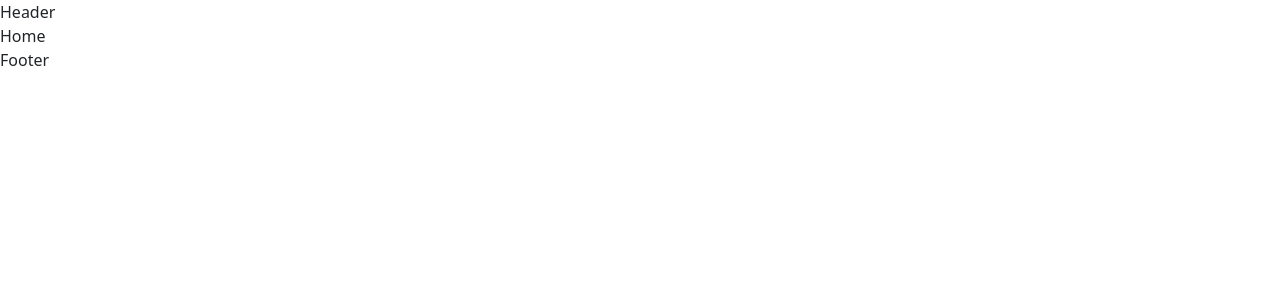
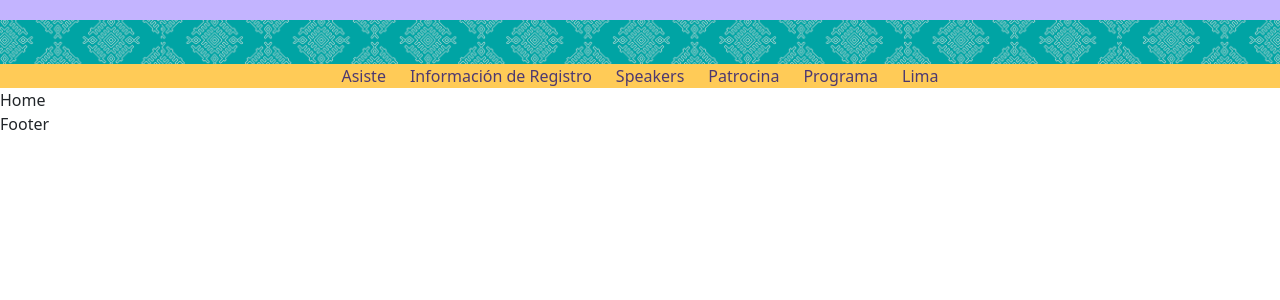
Before and after one commit to axel-rosas/convening-latam-27, a React (Vite) app: page / in a window 1280 px wide. Shown: the top 300 px of the page. Built offline with nearby package versions, Linux system fonts and the light colour scheme.

Commit message:
feat: implement Header component and styles

```diff
--- /dev/null
+++ b/src/components/Header/Header.module.css
@@ -0,0 +1,21 @@
+.divider {
+  width: 100vw;
+  height: 64px;
+  border-top: 20px solid #c3b4ff;
+  background-image: url("../../assets/images/decorative/divider-3.png");
+  background-repeat: repeat-x;
+  background-position: center;
+  background-size: auto 100%;
+}
+.navigation {
+  background: #ffcb57;
+}
+.nav__item {
+  text-decoration: none;
+  color: #4d3971;
+  font-weight: 500;
+  transition: color ease-in-out 0.2s;
+}
+.nav__item:hover {
+  color: #00a4a4;
+}
--- a/src/components/Header/Header.tsx
+++ b/src/components/Header/Header.tsx
@@ -1,5 +1,47 @@
+import styles from "./Header.module.css";
+
 const Header = () => {
-  return <header>Header</header>;
+  return (
+    <header>
+      <div className={styles.divider}></div>
+      <nav className={styles.navigation}>
+        <div className="container-fluid container-md">
+          <div className="row justify-content-center">
+            <div className="col-auto text-center">
+              <a href="" className={styles.nav__item}>
+                Asiste
+              </a>
+            </div>
+            <div className="col-auto text-center">
+              <a href="" className={styles.nav__item}>
+                Información de Registro
+              </a>
+            </div>
+            <div className="col-auto text-center">
+              <a href="" className={styles.nav__item}>
+                Speakers
+              </a>
+            </div>
+            <div className="col-auto text-center">
+              <a href="" className={styles.nav__item}>
+                Patrocina
+              </a>
+            </div>
+            <div className="col-auto text-center">
+              <a href="" className={styles.nav__item}>
+                Programa
+              </a>
+            </div>
+            <div className="col-auto text-center">
+              <a href="" className={styles.nav__item}>
+                Lima
+              </a>
+            </div>
+          </div>
+        </div>
+      </nav>
+    </header>
+  );
 };
 
 export default Header;
```
